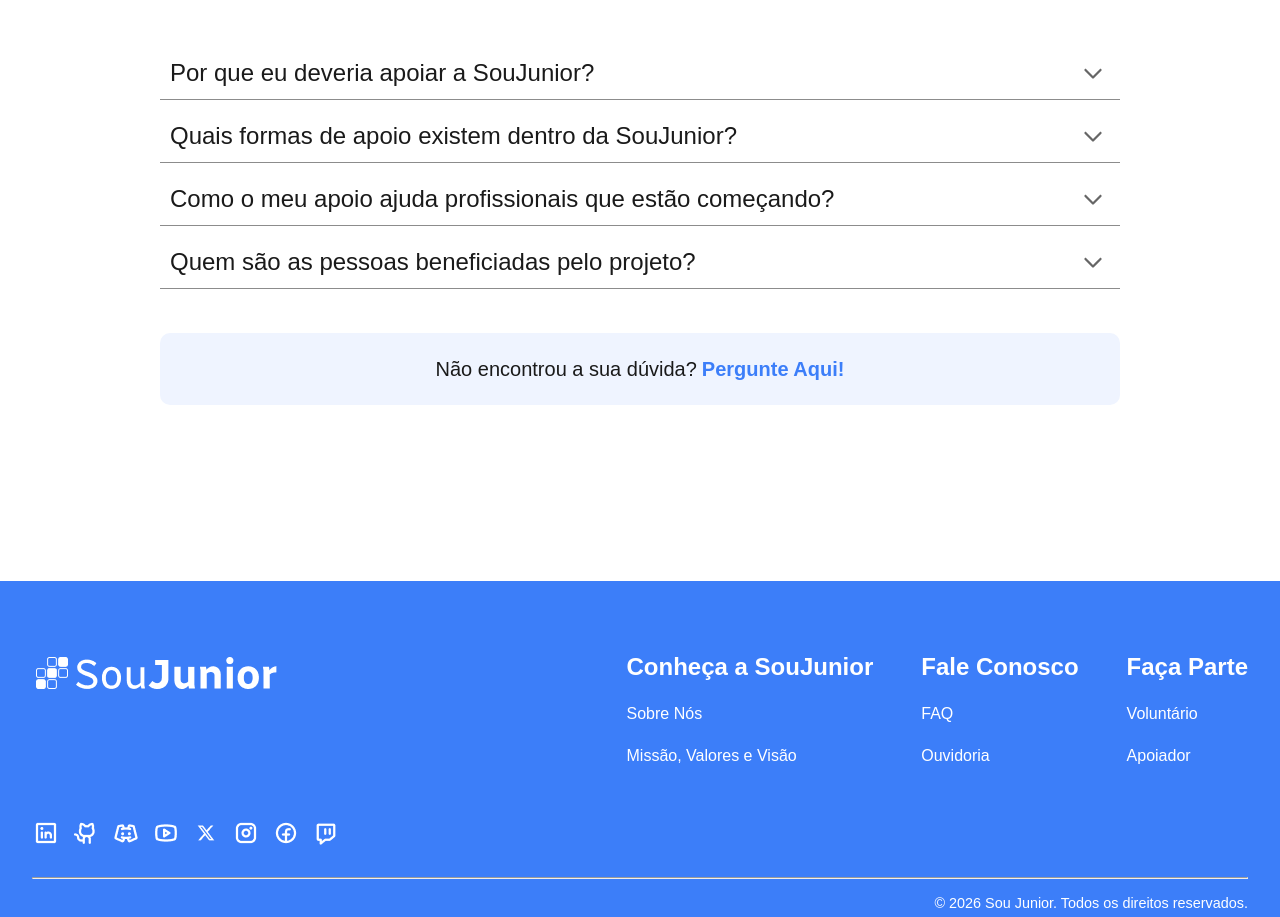
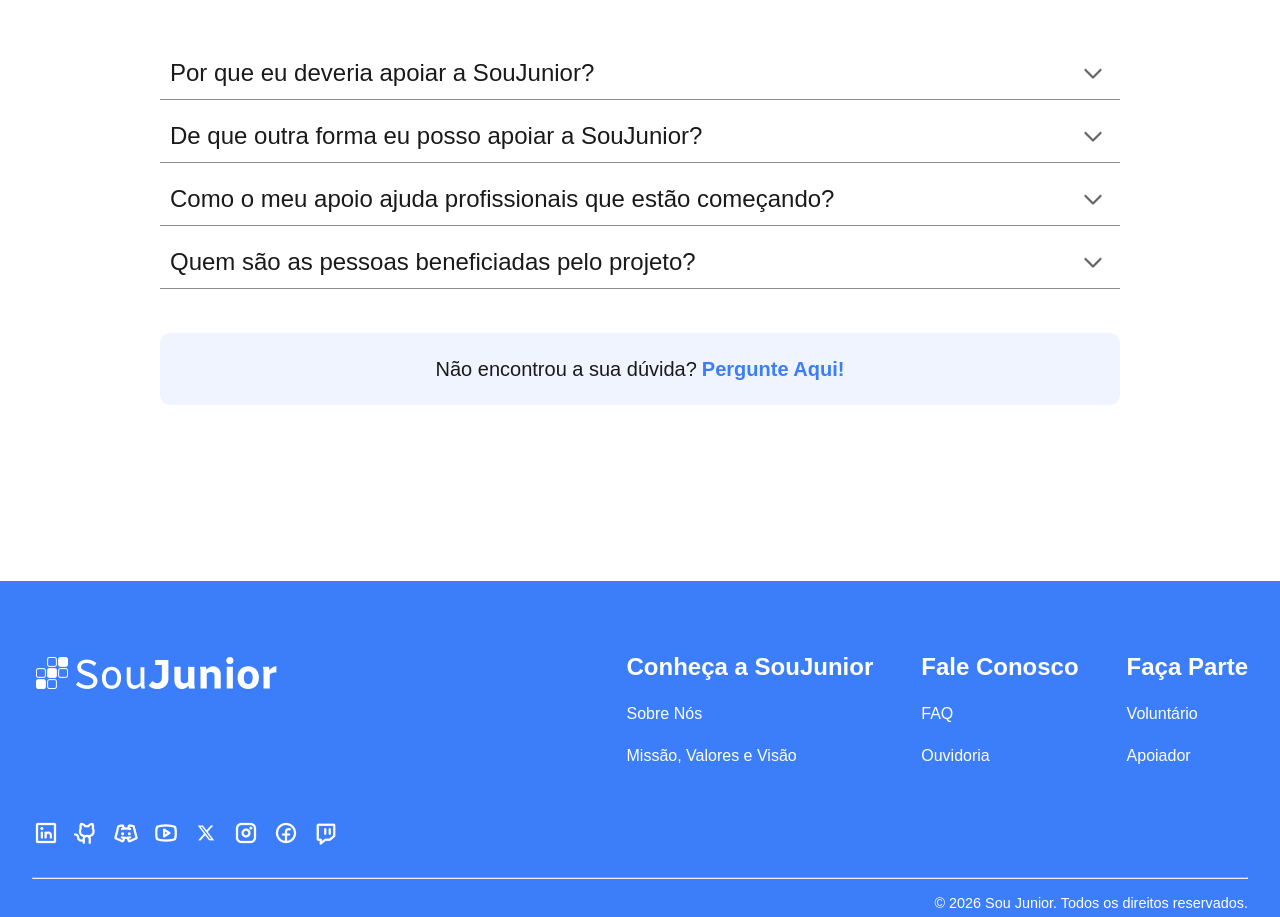
Before and after one commit to SouJunior/hackathon-web-wizards, a React (Vite) app: page / in a window 1280 px wide. Shown: the part 5580-6497 px from the top of the page. Built offline with nearby package versions, Linux system fonts and the light colour scheme; a web font is replaced by a local one.

Commit message:
content: atualiza pergunta 2 do FAQ

```diff
--- a/src/pages/Home/sections/FAQ/FAQData.ts
+++ b/src/pages/Home/sections/FAQ/FAQData.ts
@@ -15,7 +15,7 @@ export const QUESTIONS_AND_ANSWERS: QuestionsAndAnswersItem[] = [
   },
   {
     id: 2,
-    question: 'Quais formas de apoio existem dentro da SouJunior?',
+    question: 'De que outra forma eu posso apoiar a SouJunior?',
     answer:
       'Além da contribuição financeira, você pode apoiar de outras formas: divulgando a SouJunior nas suas redes (YouTube, LinkedIn e outras), participando como palestrante em nossos eventos ou se candidatando para atuar como voluntário em nossos projetos.',
     linkLabel: 'Clique aqui.',
```
